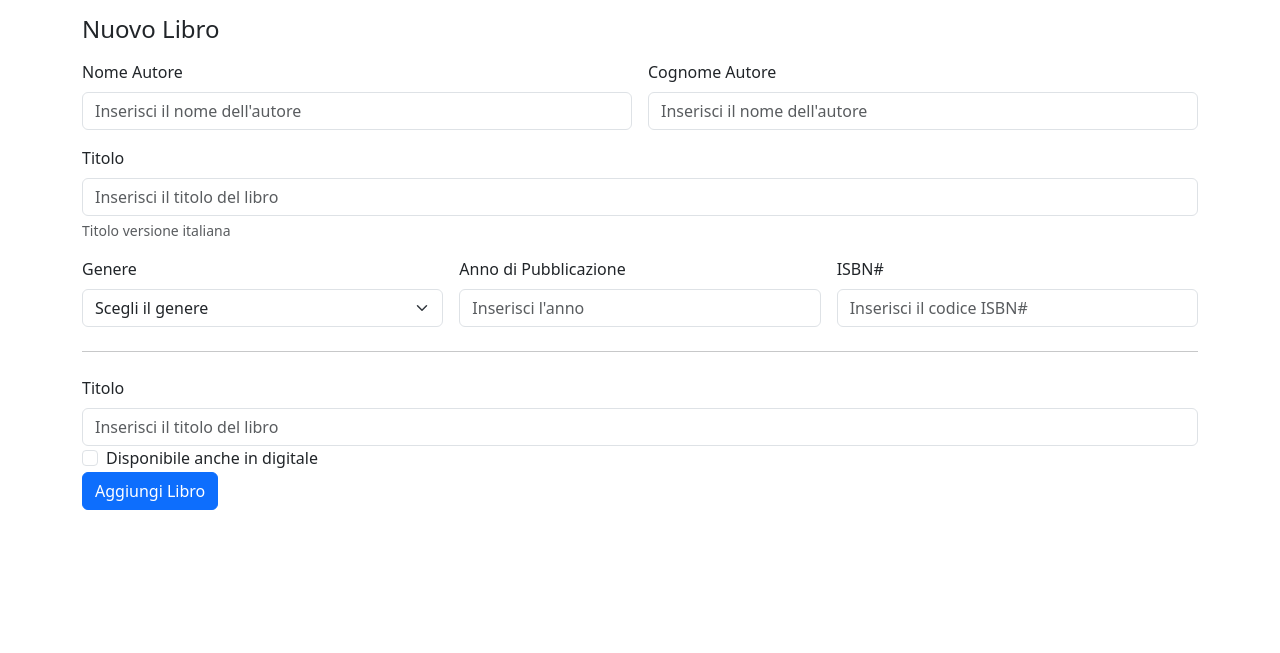
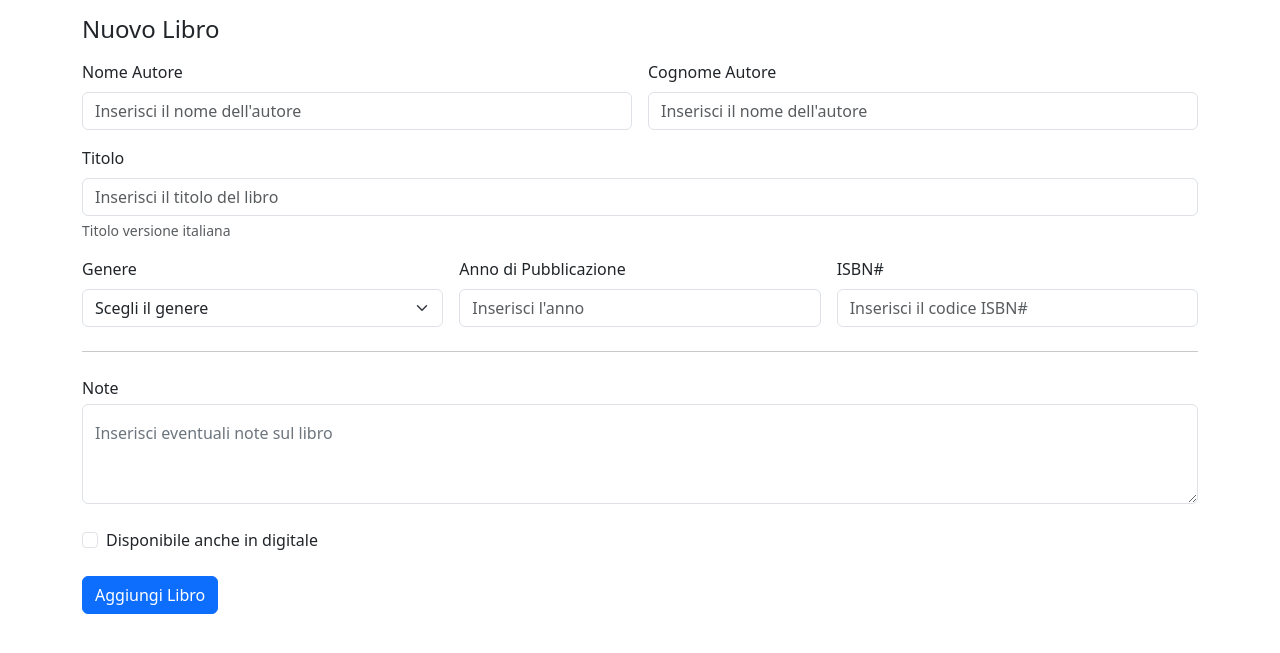
Before and after one commit to michelegelmini/html-css-bootstrap-dashboard, a plain HTML site: page new-book-page.html in a window 1280 px wide. Shown: the part 95-748 px from the top of the page. Drawn offline with nearby package versions, Linux system fonts and the light colour scheme.

Commit message:
add: text-area

```diff
--- a/new-book-page.html
+++ b/new-book-page.html
@@ -144,16 +144,14 @@
                     </div>
 
                     <hr class="my-4">
-
-                    <div class="col-12">
-                        <label for="address2" class="form-label">Titolo</label>
-                        <input type="text" class="form-control" id="address2"
-                            placeholder="Inserisci il titolo del libro" data-np-autofill-field-type="address2"
-                            data-np-uid="ff9c7894-03a6-4efb-8d11-1fa8d2762323">
-
+                    <label class="mb-1">Note</label>
+                    <div class="form-floating">
+                        <textarea class="form-control" placeholder="Inserisci eventuali note sul libro"
+                            id="floatingTextarea2" style="height: 100px"></textarea>
+                        <label for="floatingTextarea2" class="text-secondary">Inserisci eventuali note sul libro</label>
                     </div>
 
-                    <div class="form-check">
+                    <div class="form-check my-4">
                         <input type="checkbox" class="form-check-input" id="save-info">
                         <label class="form-check-label" for="save-info">Disponibile anche in digitale</label>
                     </div>
```
